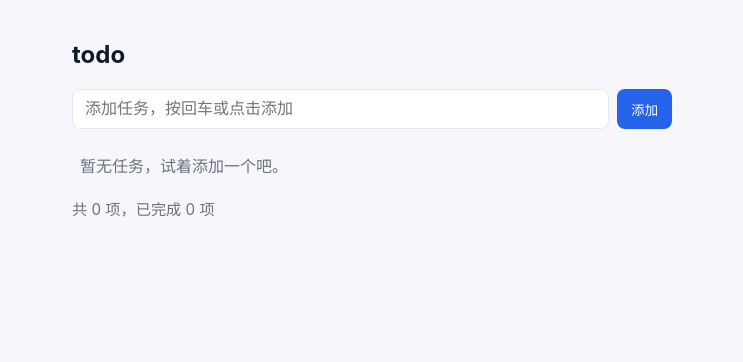
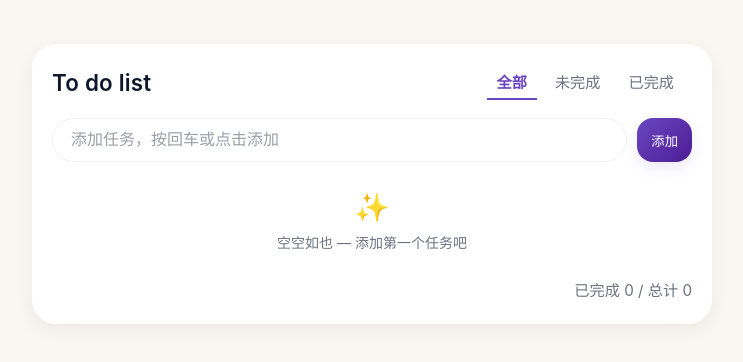
Before and after one commit to angelicaserein/Focus_Lab, a React (Vite) app: page / in a window 1280 px wide. Shown: the top 362 px of the page, without its empty margins (268-1011 px from the left). Built offline with nearby package versions, Linux system fonts and the light colour scheme.

Commit message:
优化UI和手感

```diff
--- a/index.html
+++ b/index.html
@@ -3,7 +3,7 @@
   <head>
     <meta charset="utf-8" />
     <meta name="viewport" content="width=device-width, initial-scale=1.0" />
-    <title>极简 TODO - React + Vite</title>
+    <title>Focus Lab</title>
   </head>
   <body>
     <div id="root"></div>
--- a/src/components/TodoApp.jsx
+++ b/src/components/TodoApp.jsx
@@ -1,18 +1,48 @@
-import React from "react";
+import React, { useState } from "react";
 import TodoForm from "./TodoForm";
 import TodoList from "./TodoList";
 import TodoStats from "./TodoStats";
 
 export default function TodoApp() {
+  const [filter, setFilter] = useState("ALL");
+
   return (
     <main className="todo-container" role="application" aria-label="Todo App">
       <div className="header">
-        <div className="title">todo</div>
+        <div className="title">To do list</div>
+
+        <div className="filter-tabs" role="tablist" aria-label="筛选任务">
+          <button
+            role="tab"
+            aria-selected={filter === "ALL"}
+            className={`tab ${filter === "ALL" ? "active" : ""}`}
+            onClick={() => setFilter("ALL")}
+          >
+            全部
+          </button>
+          <button
+            role="tab"
+            aria-selected={filter === "ACTIVE"}
+            className={`tab ${filter === "ACTIVE" ? "active" : ""}`}
+            onClick={() => setFilter("ACTIVE")}
+          >
+            未完成
+          </button>
+          <button
+            role="tab"
+            aria-selected={filter === "COMPLETED"}
+            className={`tab ${filter === "COMPLETED" ? "active" : ""}`}
+            onClick={() => setFilter("COMPLETED")}
+          >
+            已完成
+          </button>
+          <div className="tab-indicator" />
+        </div>
       </div>
 
       <TodoForm />
 
-      <TodoList />
+      <TodoList filter={filter} />
 
       <TodoStats />
     </main>
--- a/src/components/TodoItem.jsx
+++ b/src/components/TodoItem.jsx
@@ -1,26 +1,55 @@
-import React from "react";
+import React, { useState, useMemo } from "react";
 import { useTodos } from "../context/TodoContext";
 
 export default function TodoItem({ todo }) {
   const { toggleTodo, deleteTodo } = useTodos();
+  const [removing, setRemoving] = useState(false);
+
+  // detect freshly added items (id is Date.now().toString())
+  const isNew = useMemo(() => {
+    const created = Number(todo.id);
+    if (!created) return false;
+    return Date.now() - created < 2000;
+  }, [todo.id]);
+
+  const handleDelete = () => {
+    setRemoving(true);
+    // wait for animation to complete before removing from state
+    setTimeout(() => deleteTodo(todo.id), 320);
+  };
 
   return (
-    <div className="todo-item" role="listitem">
+    <div
+      className={`todo-item ${isNew ? "new" : ""} ${
+        removing ? "removing" : ""
+      }`}
+      role="listitem"
+      aria-label={todo.text}
+    >
+      <label className="checkbox-wrap">
         <input
+          className="native-checkbox"
           type="checkbox"
           checked={!!todo.completed}
           onChange={() => toggleTodo(todo.id)}
           aria-label={`标记 ${todo.text} 为完成`}
         />
+        <span
+          className={`custom-checkbox ${todo.completed ? "checked" : ""}`}
+        />
+      </label>
+
       <div className={`todo-text ${todo.completed ? "completed" : ""}`}>
         {todo.text}
       </div>
+
       <button
         className="delete-btn"
-        onClick={() => deleteTodo(todo.id)}
+        onClick={handleDelete}
         aria-label={`删除 ${todo.text}`}
+        title="删除任务"
       >
-        删除
+        ×
       </button>
     </div>
   );
--- a/src/components/TodoList.jsx
+++ b/src/components/TodoList.jsx
@@ -2,20 +2,28 @@ import React from "react";
 import { useTodos } from "../context/TodoContext";
 import TodoItem from "./TodoItem";
 
-export default function TodoList() {
+export default function TodoList({ filter = "ALL" }) {
   const { todos } = useTodos();
 
-  if (!todos || todos.length === 0) {
+  const filtered = todos.filter((t) => {
+    if (filter === "ALL") return true;
+    if (filter === "ACTIVE") return !t.completed;
+    if (filter === "COMPLETED") return !!t.completed;
+    return true;
+  });
+
+  if (!filtered || filtered.length === 0) {
     return (
-      <div style={{ padding: 8, color: "#6b7280" }}>
-        暂无任务，试着添加一个吧。
+      <div className="empty-state" style={{ padding: 12 }}>
+        <div className="empty-emoji">✨</div>
+        <div className="empty-text">空空如也 — 添加第一个任务吧</div>
       </div>
     );
   }
 
   return (
-    <section className="todo-list" aria-live="polite">
-      {todos.map((todo) => (
+    <section className="todo-list" aria-live="polite" data-filter={filter}>
+      {filtered.map((todo) => (
         <TodoItem key={todo.id} todo={todo} />
       ))}
     </section>
--- a/src/components/TodoStats.jsx
+++ b/src/components/TodoStats.jsx
@@ -5,10 +5,9 @@ export default function TodoStats() {
   const { todos } = useTodos();
   const total = todos.length;
   const done = todos.filter((t) => t.completed).length;
-
   return (
     <div className="stats" aria-live="polite">
-      共 {total} 项，已完成 {done} 项
+      已完成 {done} / 总计 {total}
     </div>
   );
 }
--- a/src/index.css
+++ b/src/index.css
@@ -1,10 +1,12 @@
 :root {
-  --bg: #f7f7fb;
+  --bg: #faf7f2;
   --card: #ffffff;
-  --accent: #2563eb;
+  --accent: #6b46c1; /* gentle purple accent */
   --muted: #6b7280;
   --danger: #ef4444;
+  --glass: rgba(17, 24, 39, 0.04);
 }
+
 * {
   box-sizing: border-box;
 }
@@ -25,104 +27,277 @@ body {
     "Helvetica Neue",
     Arial;
   background: var(--bg);
-  color: #111827;
+  color: #0f172a;
   -webkit-font-smoothing: antialiased;
 }
+
 .app-root {
   min-height: 100vh;
   display: flex;
   align-items: flex-start;
   justify-content: center;
-  padding: 24px;
-  padding-top: 40px;
+  padding: 28px;
+  padding-top: 44px;
 }
+
 .todo-container {
   width: 100%;
-  max-width: 600px;
-  padding: 0;
-  background: transparent;
+  max-width: 680px;
+  background: var(--card);
+  border-radius: 24px;
+  padding: 20px 20px 24px;
+  box-shadow: 0 6px 20px rgba(15, 23, 42, 0.06);
 }
+
 .header {
   display: flex;
   align-items: center;
   justify-content: space-between;
-  margin-bottom: 20px;
+  gap: 12px;
+  margin-bottom: 18px;
 }
+
 .title {
-  font-size: 1.5rem;
-  font-weight: 700;
-  color: #111827;
+  font-size: 1.4rem;
+  font-weight: 600;
+  color: #0f172a;
+  letter-spacing: 0.2px;
 }
+
+.filter-tabs {
+  display: flex;
+  align-items: center;
+  gap: 8px;
+}
+.filter-tabs .tab {
+  background: transparent;
+  border: none;
+  padding: 6px 10px;
+  font-size: 0.95rem;
+  color: var(--muted);
+  border-bottom: 2px solid transparent;
+  cursor: pointer;
+  transition:
+    color 180ms ease,
+    border-color 180ms ease,
+    transform 120ms ease;
+}
+.filter-tabs .tab:hover {
+  transform: translateY(-1px);
+}
+.filter-tabs .tab.active {
+  color: var(--accent);
+  border-bottom-color: var(--accent);
+  font-weight: 600;
+}
+
 .todo-form {
   display: flex;
-  gap: 8px;
+  gap: 10px;
   margin-bottom: 16px;
 }
+
 .todo-input {
   flex: 1;
-  padding: 10px 12px;
-  border-radius: 8px;
-  border: 1px solid #e6e9ef;
-  font-size: 1rem;
+  padding: 12px 18px;
+  border-radius: 40px;
+  border: 1px solid rgba(15, 23, 42, 0.06);
+  font-size: 16px;
+  outline: none;
+  background: transparent;
+  transition:
+    box-shadow 160ms ease,
+    transform 120ms ease;
 }
+.todo-input::placeholder {
+  color: #9aa0a6;
+}
+.todo-input:focus {
+  box-shadow: 0 6px 18px rgba(107, 70, 193, 0.08);
+  border-color: rgba(107, 70, 193, 0.28);
+  transform: translateY(-1px);
+}
+
 .add-btn {
   padding: 10px 14px;
-  background: var(--accent);
+  background: linear-gradient(135deg, var(--accent), #4c1d95);
   color: white;
   border: none;
-  border-radius: 8px;
+  border-radius: 16px;
   cursor: pointer;
+  box-shadow: 0 6px 14px rgba(107, 70, 193, 0.12);
+  transition:
+    transform 150ms ease,
+    box-shadow 150ms ease;
 }
-.add-btn:active {
-  transform: translateY(1px);
+.add-btn:hover {
+  transform: scale(1.03);
 }
+
 .todo-list {
   display: flex;
   flex-direction: column;
-  gap: 0;
+  gap: 12px;
 }
+
+.empty-state {
+  text-align: center;
+  padding: 28px 12px;
+  color: var(--muted);
+}
+.empty-emoji {
+  font-size: 28px;
+  margin-bottom: 8px;
+}
+.empty-text {
+  font-size: 14px;
+}
+
 .todo-item {
   display: flex;
   align-items: center;
   gap: 12px;
-  padding: 8px 0;
-  border-radius: 0;
-  border: none;
-  border-bottom: 1px solid #e5e7eb;
+  padding: 12px 14px;
+  border-radius: 12px;
+  background: linear-gradient(
+    0deg,
+    rgba(255, 255, 255, 0.9),
+    rgba(255, 255, 255, 0.9)
+  );
+  box-shadow: 0 4px 12px rgba(15, 23, 42, 0.04);
+  transition:
+    transform 160ms ease,
+    box-shadow 160ms ease,
+    opacity 160ms ease;
 }
+.todo-item:hover {
+  transform: translateY(-4px);
+  box-shadow: 0 8px 24px rgba(15, 23, 42, 0.06);
+}
+
+.todo-item.new {
+  animation: fadeInDown 320ms ease both;
+}
+.todo-item.removing {
+  animation: fadeOutLeft 280ms ease both;
+}
+
 .todo-text {
   flex: 1;
+  font-size: 16px;
+  line-height: 1.4;
+  color: #0f172a;
 }
 .todo-text.completed {
   text-decoration: line-through;
   color: var(--muted);
+  opacity: 0.8;
 }
+
 .delete-btn {
   background: transparent;
   border: none;
+  color: #9aa0a6;
+  cursor: pointer;
+  font-size: 18px;
+  padding: 6px;
+  border-radius: 8px;
+  transition:
+    transform 140ms ease,
+    color 160ms ease,
+    background 160ms ease;
+}
+.delete-btn:hover {
   color: var(--danger);
+  transform: translateX(-3px);
+  background: rgba(239, 68, 68, 0.06);
+}
+
+/* custom checkbox */
+.checkbox-wrap {
+  display: inline-flex;
+  align-items: center;
   cursor: pointer;
-  font-weight: 600;
 }
+.native-checkbox {
+  position: absolute;
+  opacity: 0;
+  pointer-events: none;
+  width: 0;
+  height: 0;
+}
+.custom-checkbox {
+  width: 20px;
+  height: 20px;
+  border-radius: 6px;
+  display: inline-block;
+  margin-right: 6px;
+  border: 1.5px solid rgba(15, 23, 42, 0.08);
+  background: white;
+  transition: all 180ms ease;
+  position: relative;
+}
+.custom-checkbox.checked {
+  background: linear-gradient(135deg, var(--accent), #4c1d95);
+  border-color: transparent;
+  transform: rotate(0deg) scale(1);
+}
+.custom-checkbox.checked::after {
+  content: "";
+  position: absolute;
+  left: 5px;
+  top: 2px;
+  width: 6px;
+  height: 10px;
+  border: 2px solid white;
+  border-top: 0;
+  border-left: 0;
+  transform: rotate(40deg);
+}
+
 .stats {
-  margin-top: 12px;
+  margin-top: 14px;
   color: var(--muted);
   font-size: 0.95rem;
+  text-align: right;
 }
 
-/* Responsive */
+@keyframes fadeInDown {
+  from {
+    opacity: 0;
+    transform: translateY(-8px);
+  }
+  to {
+    opacity: 1;
+    transform: translateY(0);
+  }
+}
+
+@keyframes fadeOutLeft {
+  from {
+    opacity: 1;
+    transform: translateX(0) scale(1);
+  }
+  to {
+    opacity: 0;
+    transform: translateX(-24px) scale(0.98);
+  }
+}
+
+/* Responsive adjustments */
 @media (max-width: 480px) {
-  .todo-card {
-    padding: 12px;
-    border-radius: 10px;
+  .todo-container {
+    padding: 14px;
+    border-radius: 16px;
   }
   .title {
     font-size: 1rem;
   }
   .todo-input {
-    padding: 9px;
+    padding: 10px 14px;
   }
   .add-btn {
     padding: 9px 10px;
+    border-radius: 12px;
   }
 }
```
Lines whose indentation alone changed are shown as unchanged.
